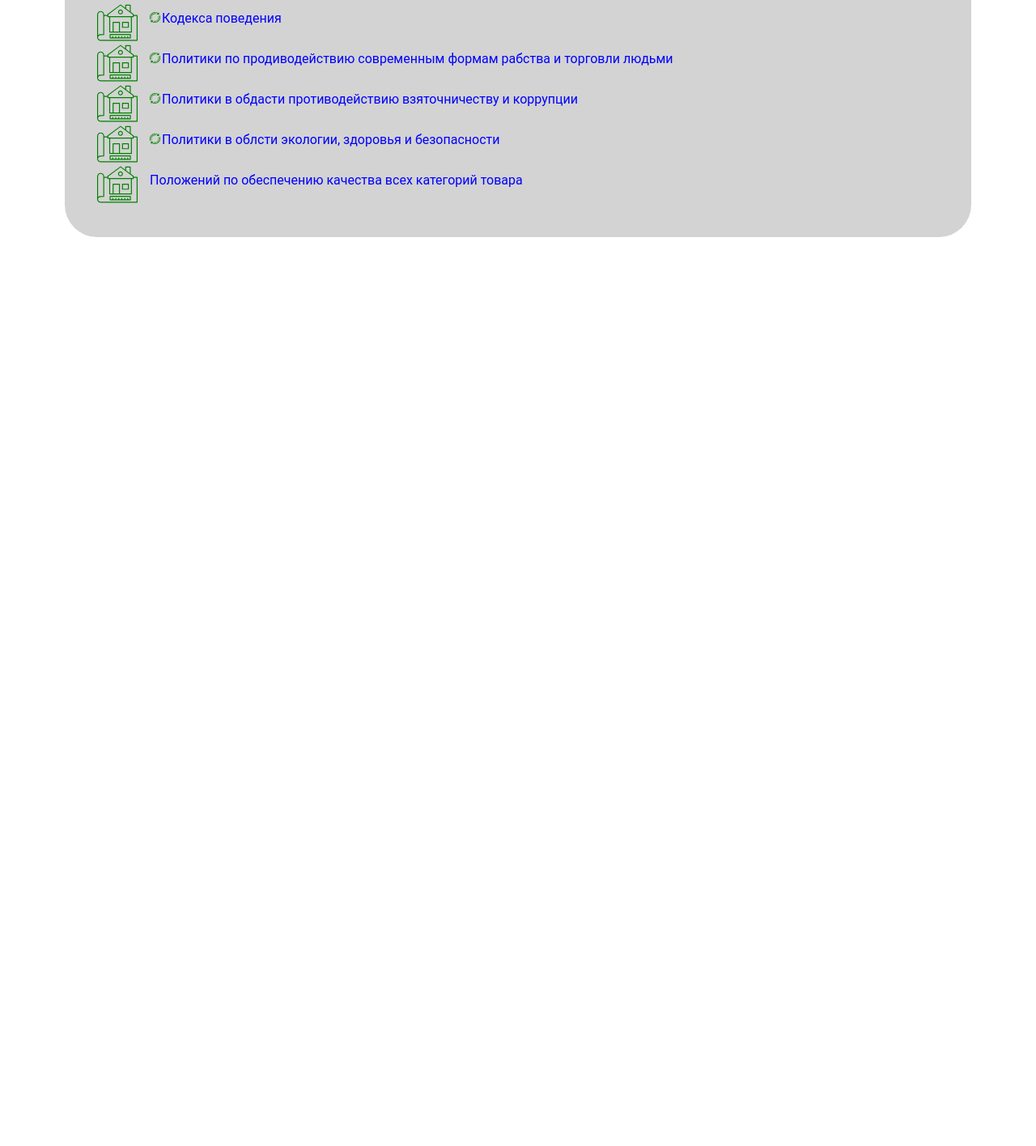
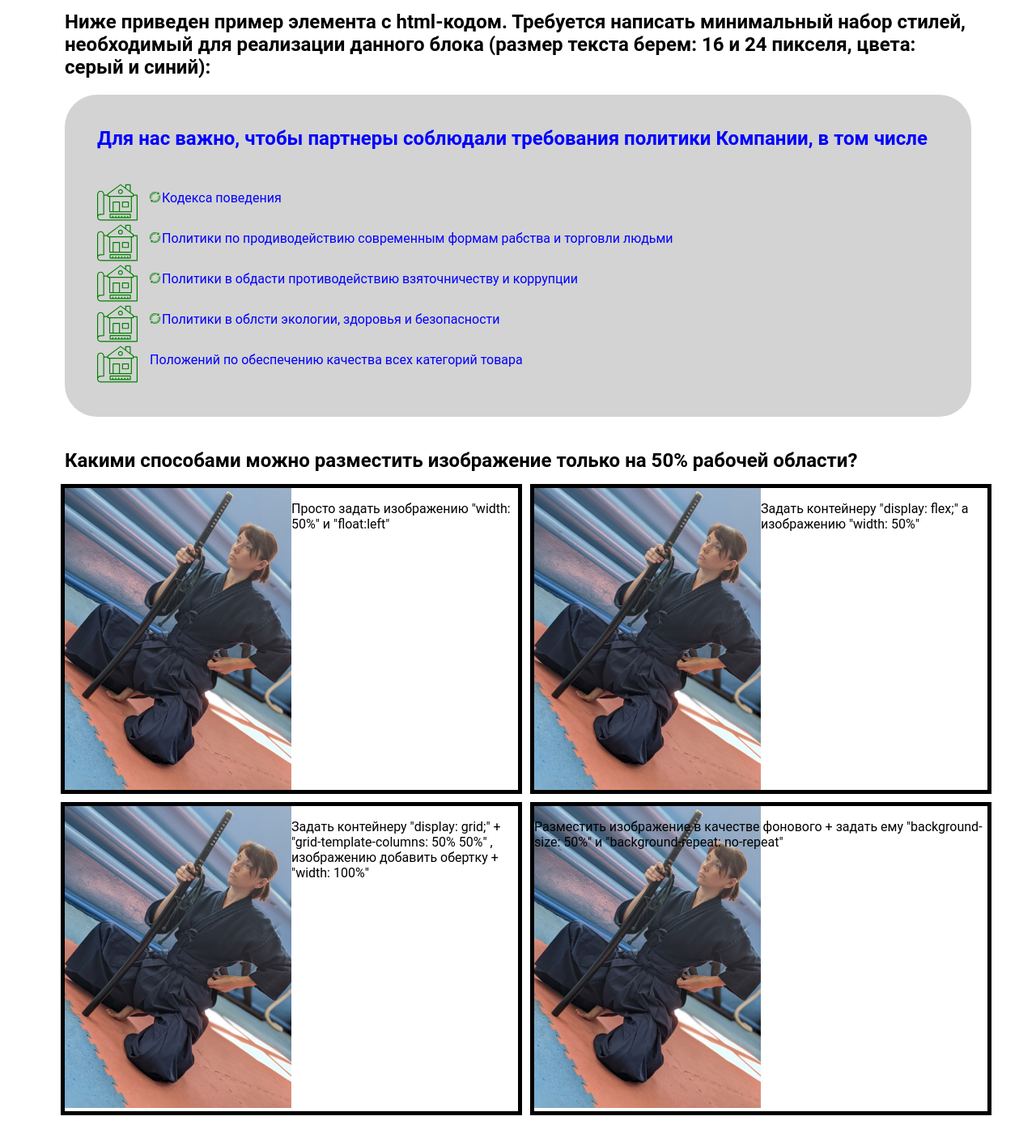
Before and after one commit to Aikidi/Aikidi.github.io, a plain HTML site: page zebra_test/index.html in a window 1280 px wide. Shown: the part 458-1874 px from the top of the page at 81% size. Before the commit the page ends 800 px from the top, so only its background shows below. Drawn offline with Linux system fonts and the light colour scheme.

Commit message:
добавлен еще один пункт задания

```diff
--- a/zebra_test/css/style.css
+++ b/zebra_test/css/style.css
@@ -15,7 +15,7 @@ body {
 
 .content-wrapper {
   max-width: 1450px;
-  padding: 0 80px;
+  padding: 50px 80px;
   margin-right: auto;
   margin-left: auto; }
 
@@ -43,7 +43,8 @@ body {
 .container {
   padding: 40px;
   border-radius: 40px;
-  background-color: lightgray; }
+  background-color: lightgray;
+  margin-bottom: 40px; }
 
 figcaption {
   margin-bottom: 40px;
@@ -79,4 +80,30 @@ figcaption {
     margin: 0;
     padding: 10px 0; }
 
+.img-half-aria {
+  width: 100%;
+  display: grid;
+  grid-template-columns: 50% 50%;
+  grid-gap: 20px; }
+  .img-half-aria .img-half-aria__option {
+    outline: 5px solid black; }
+    .img-half-aria .img-half-aria__option--1 img {
+      float: left;
+      width: 50%; }
+    .img-half-aria .img-half-aria__option--2 {
+      display: -webkit-box;
+      display: -ms-flexbox;
+      display: flex; }
+      .img-half-aria .img-half-aria__option--2 img {
+        width: 50%; }
+    .img-half-aria .img-half-aria__option--3 {
+      display: grid;
+      grid-template-columns: 50% 50%; }
+      .img-half-aria .img-half-aria__option--3 img {
+        width: 100%; }
+    .img-half-aria .img-half-aria__option--4 {
+      background-image: url(../img/sward.jpg);
+      background-size: 50%;
+      background-repeat: no-repeat; }
+
 /*# sourceMappingURL=style.css.map */
--- a/zebra_test/index.html
+++ b/zebra_test/index.html
@@ -8,6 +8,7 @@
   <link rel="stylesheet" href="css/style.css">
 </head>
 <body class="content-wrapper">
+  <h2>Напишите html-код к данной таблице:</h2>
   <table class="table">
     <thead>
       <tr>
@@ -55,7 +56,7 @@
         </tr>
       </tbody>
   </table>
-
+  <h2>Ниже приведен пример элемента с html-кодом. Требуется написать минимальный набор стилей, необходимый для реализации данного блока (размер текста берем: 16 и 24 пикселя, цвета: серый и синий):</h2>
   <div class="container">
     <figcaption>Для нас важно, чтобы партнеры соблюдали требования политики Компании, в том числе</figcaption>
     <div class="link">
@@ -79,5 +80,26 @@
       <p>Положений по обеспечению качества всех категорий товара</p>
     </div>
   </div>
+  <h2>Какими способами можно разместить изображение только на 50% рабочей области?</h2>
+  <div class="img-half-aria">
+    <div class="img-half-aria__option img-half-aria__option--1">
+      <img src="img/sward.jpg">
+      <p>Просто задать изображению "width: 50%" и "float:left"</p>
+    </div>
+    <div class="img-half-aria__option img-half-aria__option--2">
+      <img src="img/sward.jpg">
+      <p>Задать контейнеру "display: flex;" а изображению "width: 50%"</p>
+    </div>
+    <div class="img-half-aria__option img-half-aria__option--3">
+      <div>
+        <img src="img/sward.jpg">
+      </div>
+      <p>Задать контейнеру "display: grid;" + "grid-template-columns: 50% 50%" , изображению добавить обертку + "width: 100%"</p>
+    </div>
+    <div class="img-half-aria__option img-half-aria__option--4">
+      <p>Разместить изображение в качестве фонового + задать ему "background-size: 50%" и "background-repeat: no-repeat"</p>
+    </div>
+  </div>
+
 </body>
 </html>
```
Also changed, not shown: zebra_test/img/sward.jpg (added), 1 other file.
